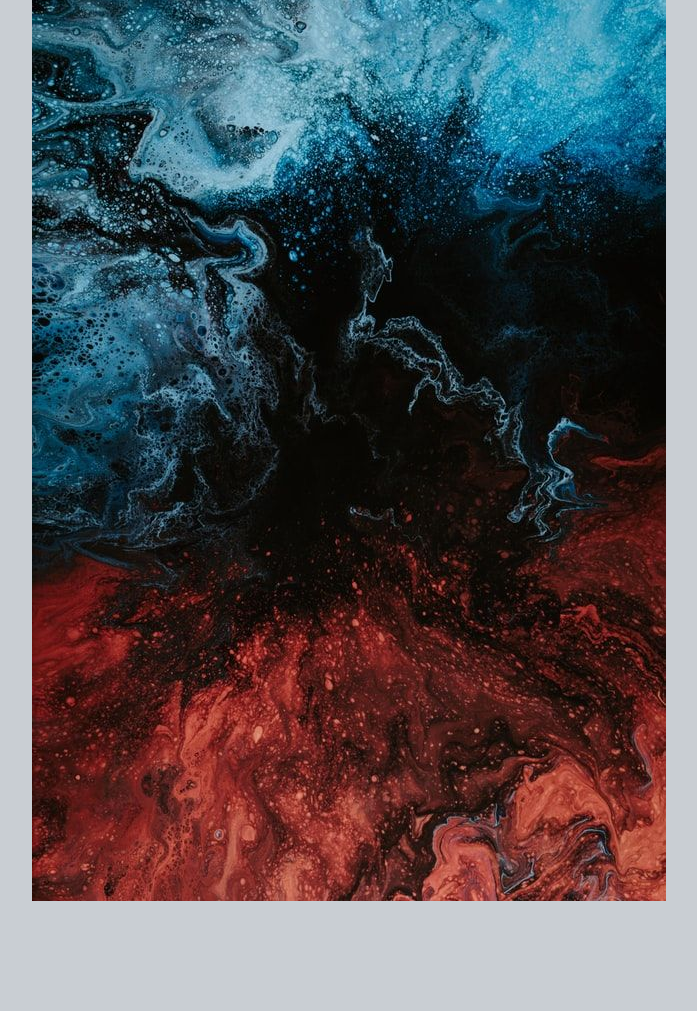
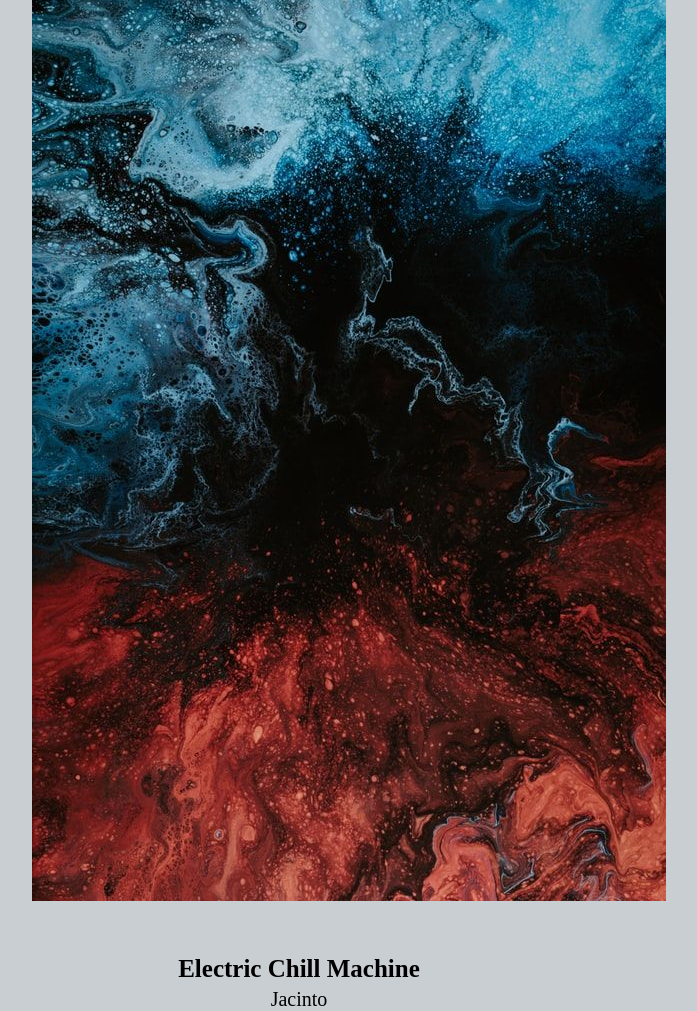
Before and after one commit to jonprine/music-player, a plain HTML site: page index.html in a window 1280 px wide. Shown: the whole page, without its empty margins (341-1038 px from the left). Before the commit the page ends 955 px from the top, so only its background shows below. Drawn offline with Linux system fonts and the light colour scheme.

Commit message:
initial skeleton and gitignore

```diff
--- a/index.html
+++ b/index.html
@@ -14,6 +14,8 @@
         <div class="img-container">
             <img src="img/jacinto-1.jpg" alt="album art">
         </div>
+        <h2 id="title">Electric Chill Machine</h2>
+        <h3 id="artist">Jacinto</h3>
     </div>
     <!-- Script -->
     <script src="script.js"></script>
```
Also changed, not shown: 2 other files.
